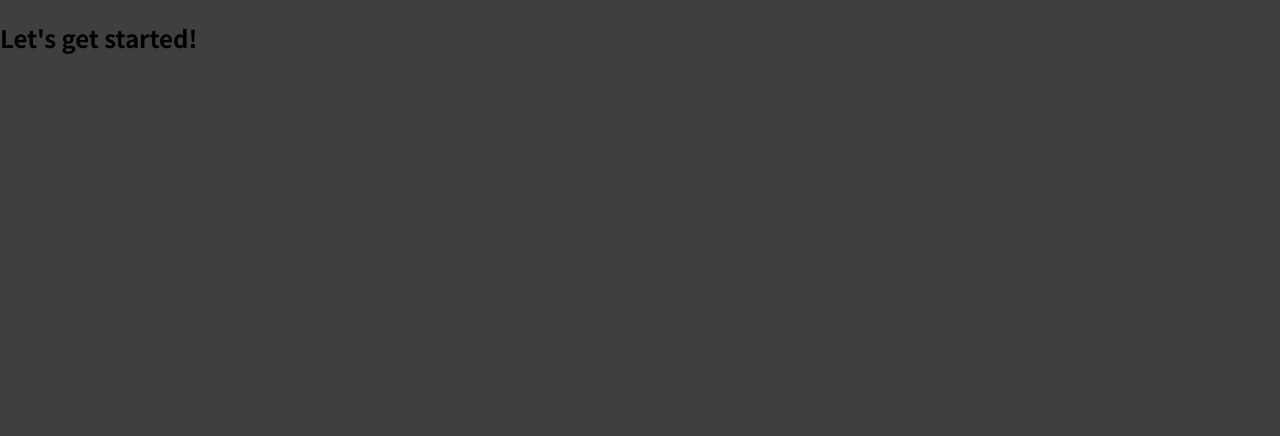
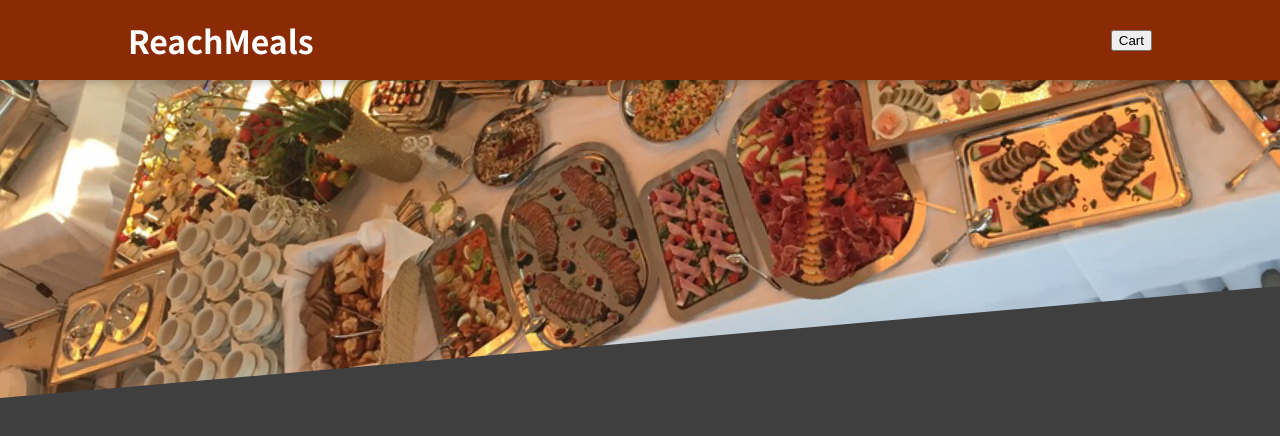
Before and after one commit to VolkanGurbuz/food-order, a React (Create React App) app: page / in a window 1280 px wide. Shown: the top 436 px of the page. Built offline with nearby package versions, Linux system fonts and the light colour scheme.

Commit message:
added a header component

```diff
--- a/src/App.js
+++ b/src/App.js
@@ -1,9 +1,13 @@
+import Header from "./components/Layout/Header";
+import {Fragment} from "react";
+
+
 function App() {
-  return (
-    <div>
-      <h2>Let's get started!</h2>
-    </div>
-  );
+    return (
+        <Fragment>
+            <Header/>
+        </Fragment>
+    );
 }
 
 export default App;
--- /dev/null
+++ b/src/components/Layout/Header.js
@@ -0,0 +1,18 @@
+import {Fragment} from "react";
+import mealsImage from '../../assets/meals.jpg'
+import classes from './Header.module.css'
+
+const Header = props => {
+    return <Fragment>
+        <header className={classes.header}>
+            <h1>ReachMeals</h1>
+            <button>Cart</button>
+        </header>
+        <div className={classes['main-image']}>
+            <img src={mealsImage} alt="A table full of delicious food!"/>
+        </div>
+    </Fragment>
+}
+
+
+export default Header;
--- /dev/null
+++ b/src/components/Layout/Header.module.css
@@ -0,0 +1,29 @@
+.header {
+    position: fixed;
+    top: 0;
+    left: 0;
+    width: 100%;
+    height: 5rem;
+    background-color: #8a2b06;
+    color: white;
+    display: flex;
+    justify-content: space-between;
+    align-items: center;
+    padding: 0 10%;
+    box-shadow: 0 2px 8px rgba(0, 0, 0, 0.25);
+    z-index: 10;
+}
+
+.main-image {
+    width: 100%;
+    height: 25rem;
+    z-index: 0;
+    overflow: hidden;
+}
+
+.main-image img {
+    width: 110%;
+    height: 100%;
+    object-fit: cover;
+    transform: rotateZ(-5deg) translateY(-4rem) translateX(-1rem);
+}
```
Also changed, not shown: src/assets/meals.jpg (added).
